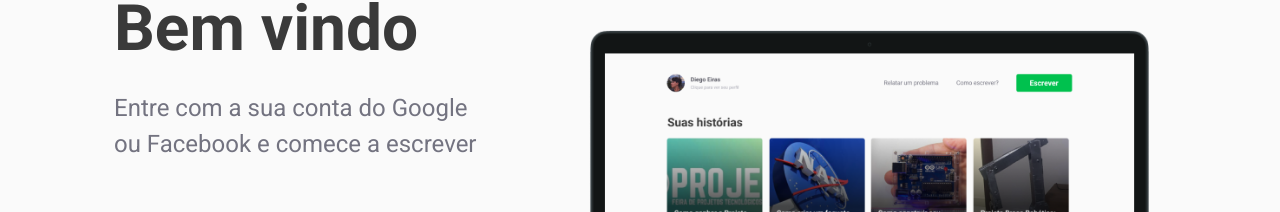
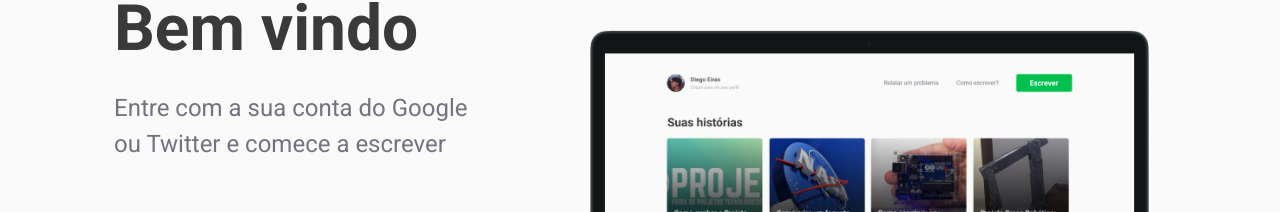
Before and after one commit to lucioeiras/ecommunity-web, a React (Create React App) app: page /login in a window 1280 px wide. Shown: the part 169-381 px from the top of the page. Built offline with nearby package versions, Linux system fonts and the light colour scheme; no server answers; the HTML template or start-up script is replaced by a standard one.

Commit message:
❌ FIX: Wrong information on Login page

```diff
--- a/src/pages/Login/index.js
+++ b/src/pages/Login/index.js
@@ -56,7 +56,7 @@ export default function Login() {
         <Presentation>
           <h1>Bem vindo</h1>
           <p>
-            Entre com a sua conta do Google ou Facebook
+            Entre com a sua conta do Google ou Twitter
             e comece a escrever
           </p>
 
```
